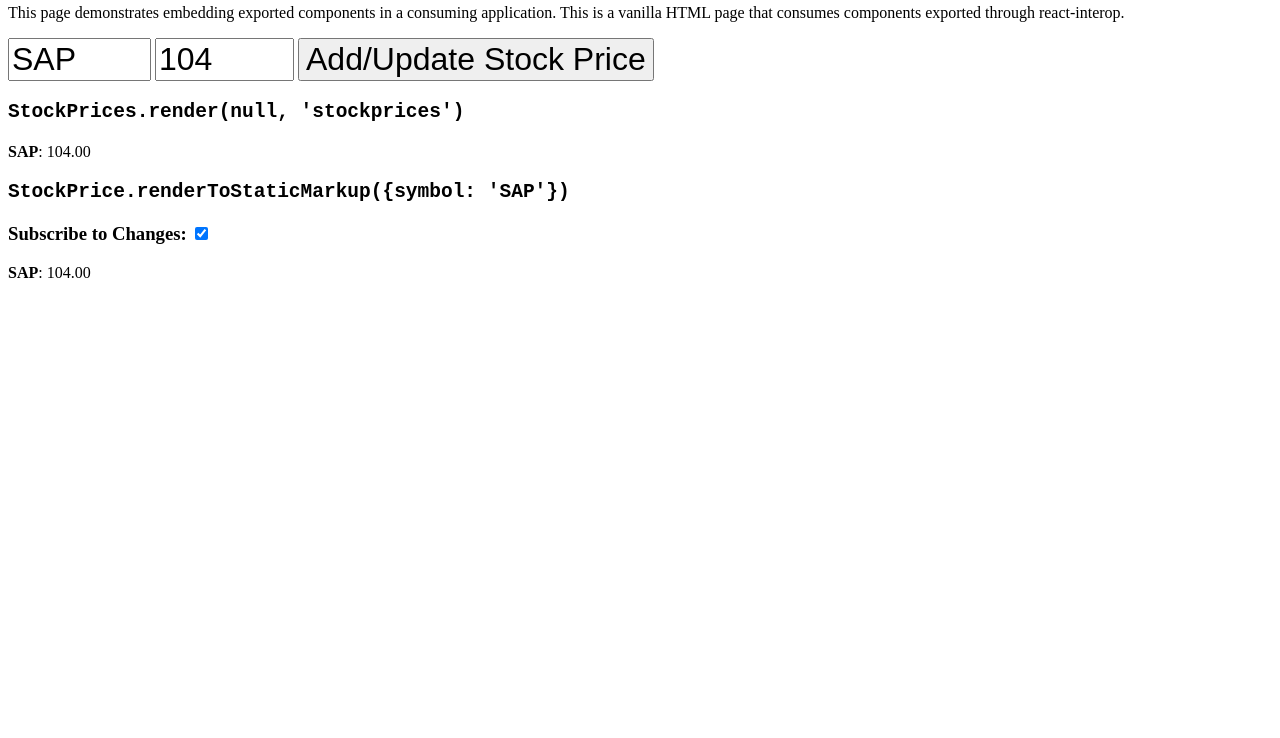
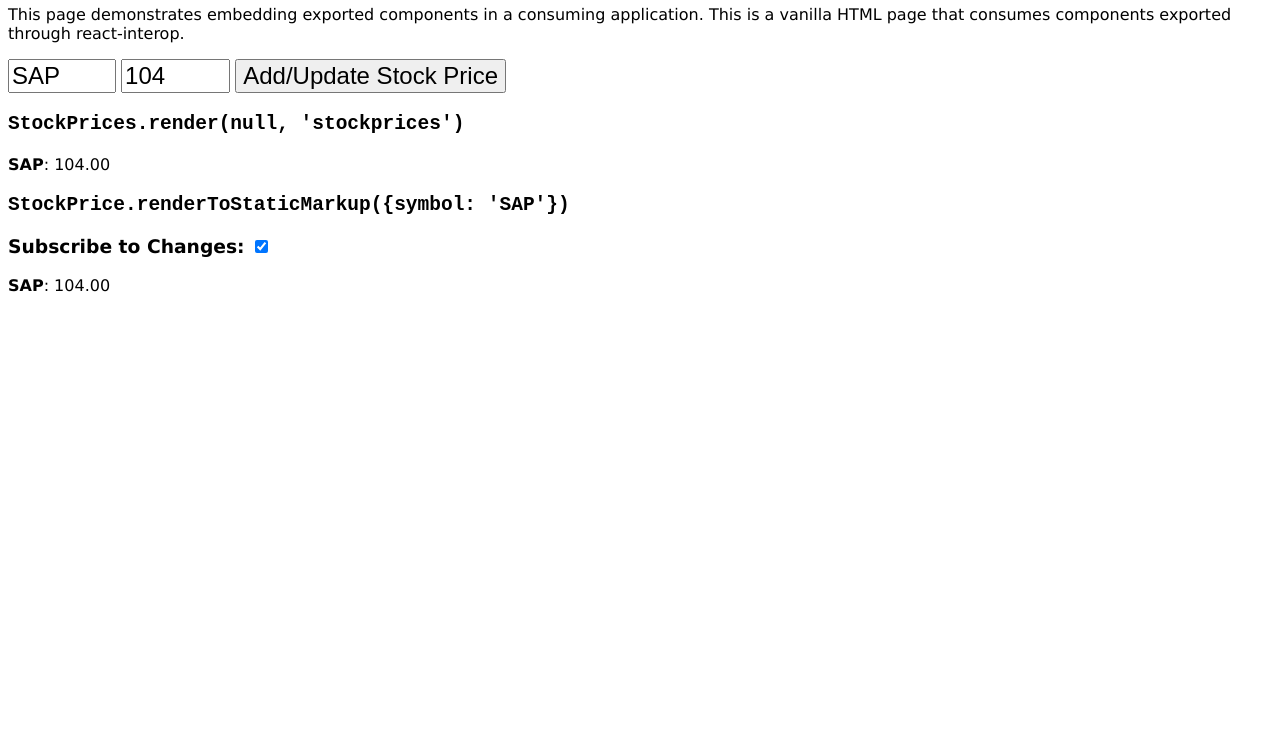
Before and after one commit to concur/react-interop, a React app: page demo/consuming-application.html in a window 1280 px wide. Shown: the part 62-800 px from the top of the page. Built offline with nearby package versions, Linux system fonts and the light colour scheme.

Commit message:
Update demo fonts; remove console.log

```diff
--- a/demo/consuming-application.html
+++ b/demo/consuming-application.html
@@ -2,8 +2,12 @@
     <head>
         <title>react-interop demo application</title>
         <style>
+            body {
+                font-family: Verdana;
+            }
+
             input, button {
-                font-size: 24pt;
+                font-size: 18pt;
             }
         </style>
     </head>
@@ -35,8 +39,6 @@
             function setStockPrice() {
                 var symbol = document.getElementById('symbol').value;
                 var price = Number(document.getElementById('price').value);
-
-                console.log('setStockPrice', symbol, price);
 
                 window.StockTicker.setStockPrice(symbol, price);
             }
```
